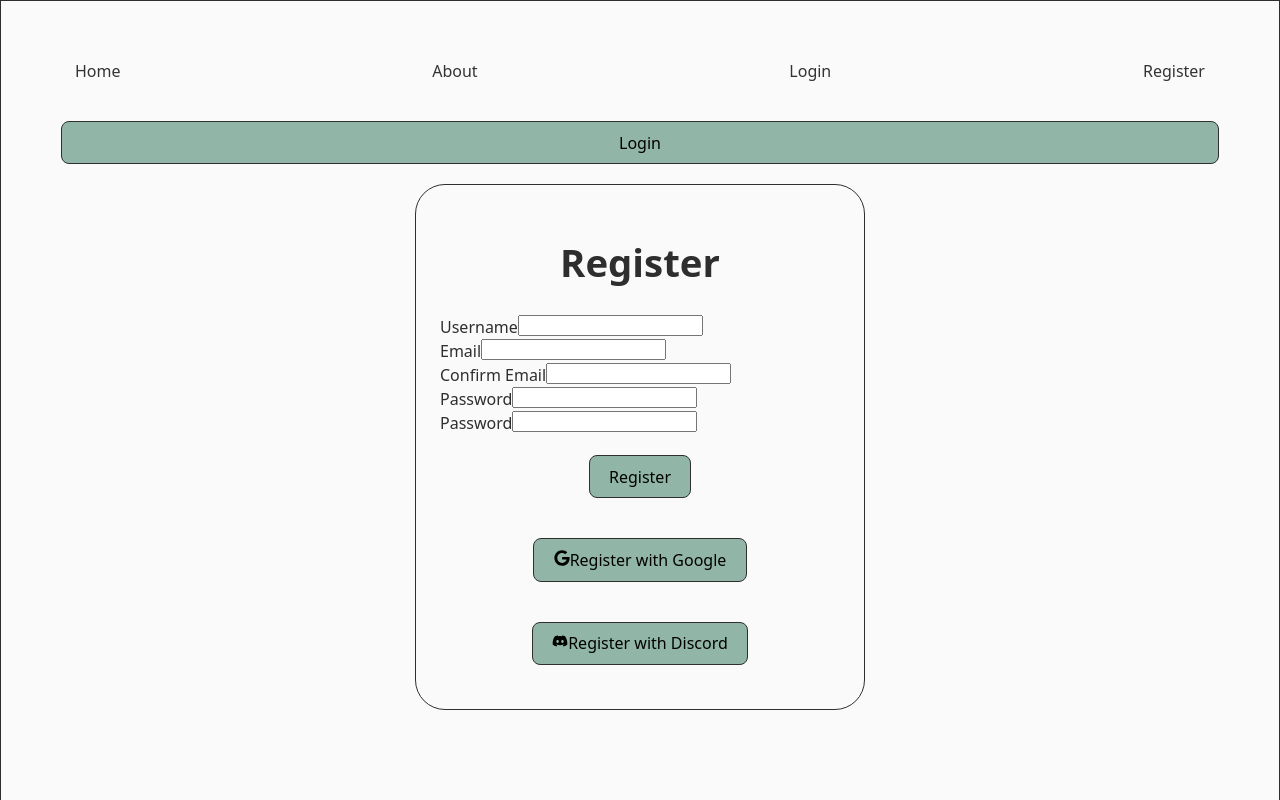
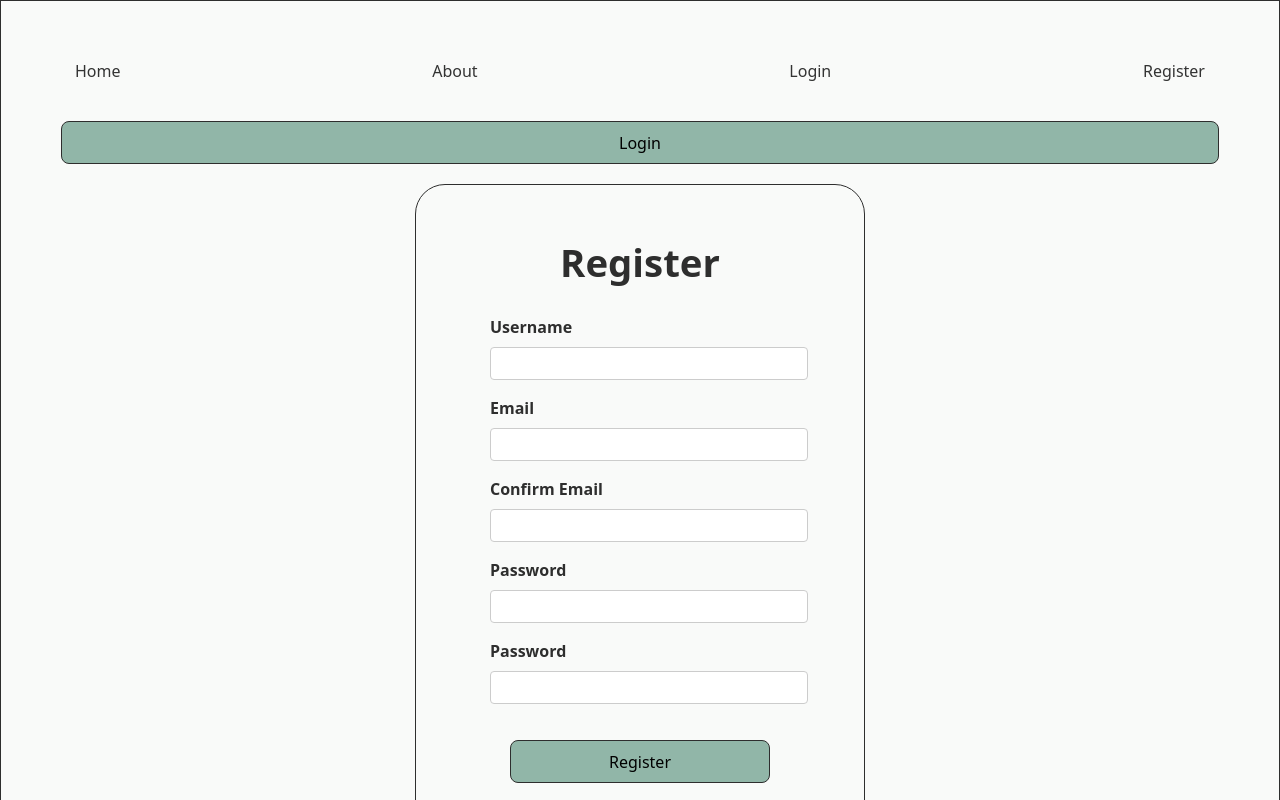
Before and after one commit to Hannes-Soosaar/wellness-app, a React (Vite) app in the folder frontend/: page /register in a window 1280 px wide. Shown: the top 800 px of the page. Built offline with nearby package versions, Linux system fonts and the light colour scheme; no server answers.

Commit message:
completed  form design

```diff
--- a/frontend/src/pages/Login.tsx
+++ b/frontend/src/pages/Login.tsx
@@ -37,7 +37,6 @@ const Login: React.FC = () => {
     <div className="login-container">
       <h3>Login</h3>
       <form onSubmit={handleLogin}>
-        <div className="form-group">
         <label htmlFor="email">Email</label>
         <input
           type="email"
@@ -47,9 +46,7 @@ const Login: React.FC = () => {
           onChange={(e) => setEmail(e.target.value)}
           required
         />
-        </div>
 
-        <div className="form-group">
         <label htmlFor="password">Password</label>
         <input
           type="password"
@@ -59,7 +56,6 @@ const Login: React.FC = () => {
           onChange={(e) => setPassword(e.target.value)}
           required
         />
-        </div>
 
         <button type="submit">Login</button>
       </form>
--- a/frontend/src/styles/forms.css
+++ b/frontend/src/styles/forms.css
@@ -1,6 +1,29 @@
 .form-group {
+  /* display: flex;
+  justify-content: flex-start;
+  align-items: flex-start;
+  text-align: left; */
+}
+
+form {
+  display: flex;
+  flex-direction: column;
+  align-items: left;
+  justify-content: center;
+  width: 100%;
+  max-width: 300px;
+  margin: auto;
+}
+label {
   display: flex;
   justify-content: flex-start;
-  align-items: flex-start;
-  text-align: left;
+  margin-bottom: 0.5rem;
+  font-weight: bold;
 }
+input {
+  width: 100%;
+  padding: 0.5rem;
+  margin-bottom: 1rem;
+  border: 1px solid #ccc;
+  border-radius: 4px;
+}
```
Lines whose indentation alone changed are shown as unchanged.
